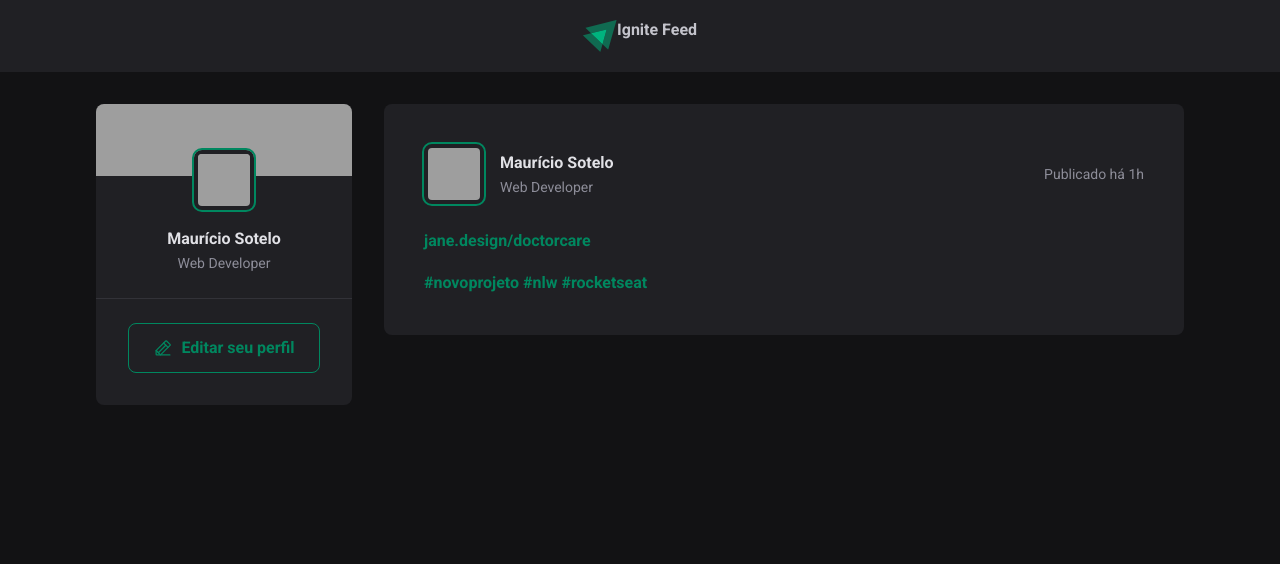
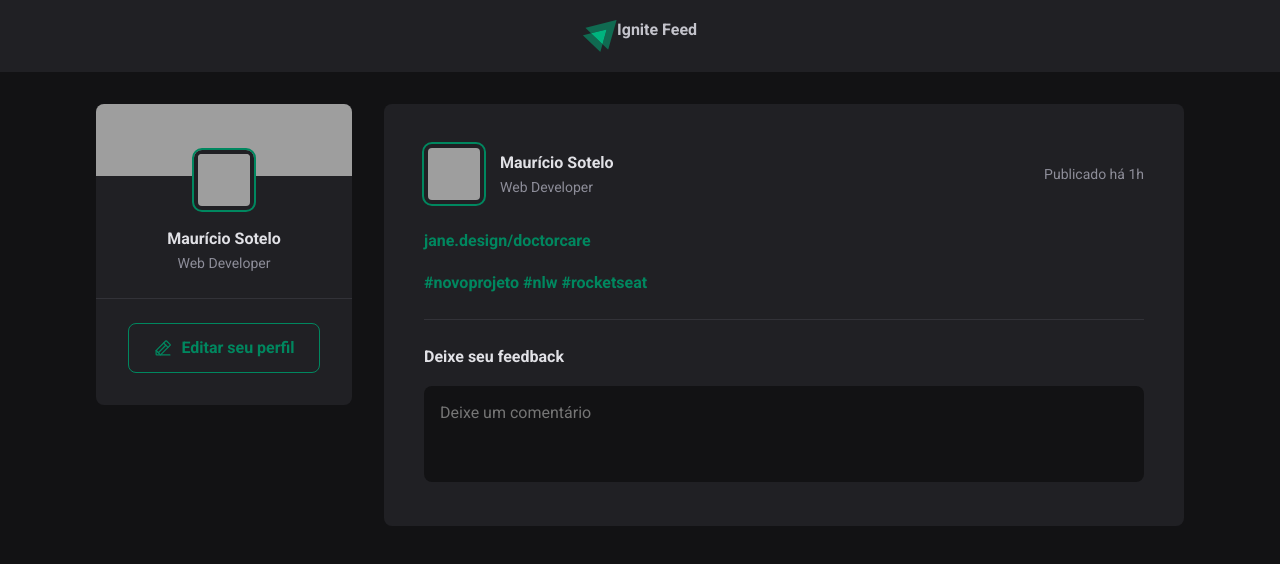
Before and after one commit to mautsotelo/fundamentos-reactjs, a React (Vite) app: page / in a window 1280 px wide. Shown: the top 564 px of the page. Built offline with nearby package versions, Linux system fonts and the light colour scheme; grey boxes are pictures that could not be loaded.

Commit message:
feat: Creating comment form in Post

```diff
--- a/src/components/Post.jsx
+++ b/src/components/Post.jsx
@@ -23,6 +23,15 @@
           <a href="">#rocketseat</a>
         </p>
       </div>
+
+      <form className={styles.commentForm}>
+        <strong>Deixe seu feedback</strong>
+
+        <textarea placeholder="Deixe um comentário"/>
+        <footer >
+          <button type="submit">Publicar</button>
+        </footer>
+      </form>
     </article>
   );
 }
--- a/src/components/Post.module.css
+++ b/src/components/Post.module.css
@@ -65,3 +65,54 @@
   color: var(--gray-400);
   line-height: 1.6;
 }
+
+.commentForm {
+  width: 100%;
+  margin-top: 1.5rem;
+  padding-top: 1.5rem;
+  border-top: 1px solid var(--gray-600);
+}
+
+.commentForm > strong {
+  line-height: 1.6;
+  color: var(--gray-100);
+}
+
+.commentForm textarea {
+  width: 100%;
+  background: var(--gray-900);
+  border: 0;
+  resize: none;
+  height: 6rem;
+  padding: 1rem;
+  border-radius: 8px;
+  color: var(--gray-100);
+  line-height: 1.4;
+  margin-top: 1rem;
+}
+
+.commentForm footer {
+  visibility: hidden;
+  max-height: 0;
+}
+
+.commentForm:focus-within footer {
+  visibility: visible;
+  max-height: none;
+}
+
+.commentForm button {
+  padding: 1rem 1.5rem;
+  margin-top: 1rem;
+  border-radius: 8px;
+  border: 0;
+  background: var(--green-500);
+  color: var(--white);
+  font-weight: bold;
+  cursor: pointer;
+  transition: background-color 0.1s;
+}
+
+.commentForm button:hover {
+  background: var(--green-300);
+}
--- a/src/global.css
+++ b/src/global.css
@@ -10,6 +10,11 @@
 
   --green-300: #00B37E;
   --green-500: #00875f;
+}
+
+:focus {
+  outline: transparent;
+  box-shadow: 0 0 0 2px var(--green-500);
 }
 
 * {
```
